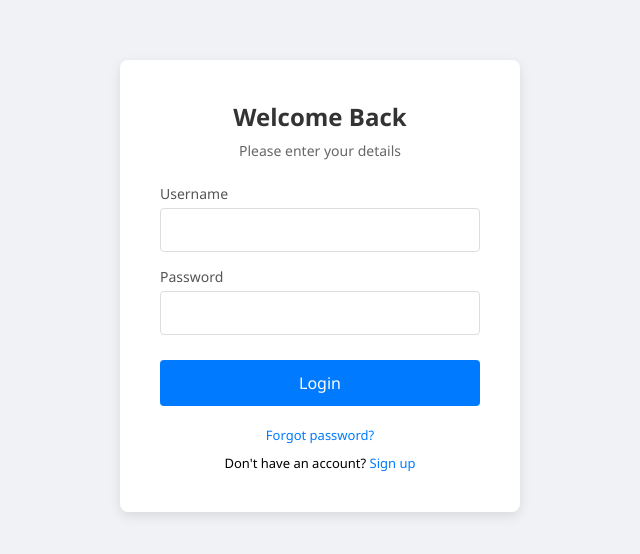
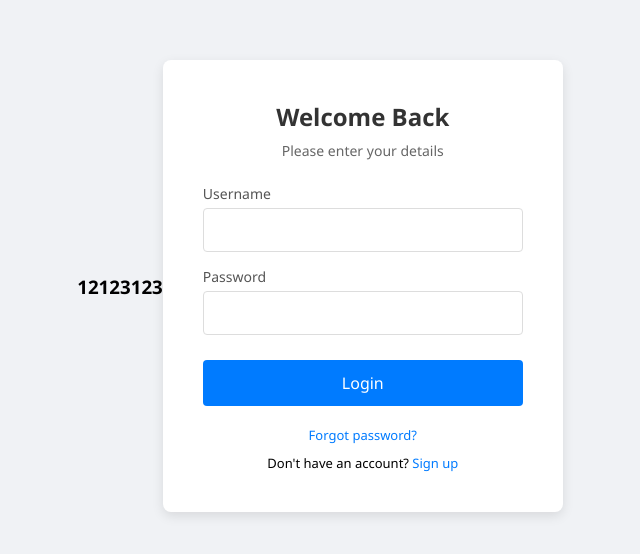
Before and after one commit to loosernumber2303/project1, a plain HTML site: page index.html in a window 1280 px wide. Shown: the part 114-668 px from the top of the page, without its empty margins (320-960 px from the left). Drawn offline with Linux system fonts and the light colour scheme.

Commit message:
Update index.html

```diff
--- a/index.html
+++ b/index.html
@@ -103,8 +103,7 @@
     </style>
 </head>
 <body>
-
-    <div class="login-container">
+<h3>12123123</h3>    <div class="login-container">
         <form class="login-form">
             <h2>Welcome Back</h2>
             <p>Please enter your details</p>
```
